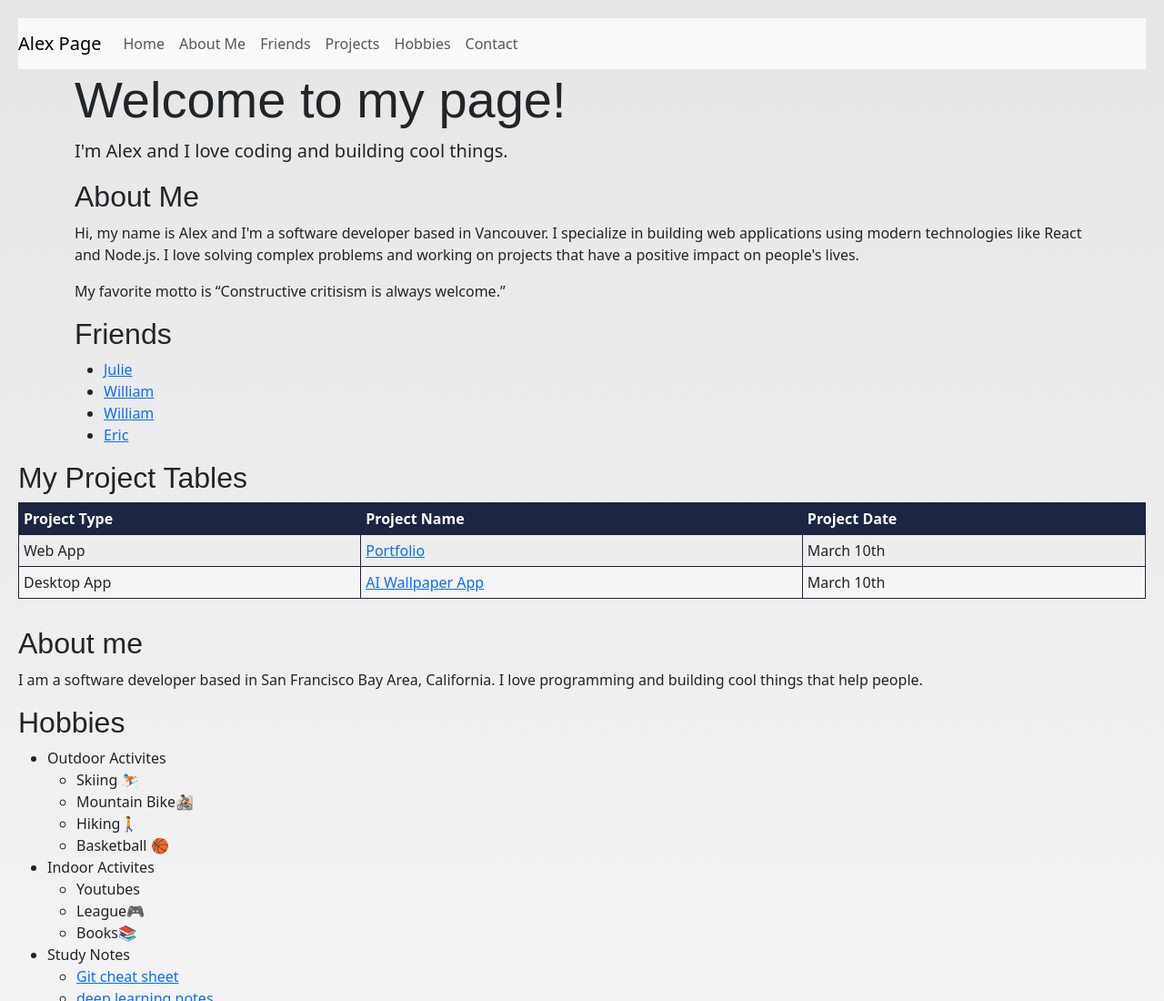
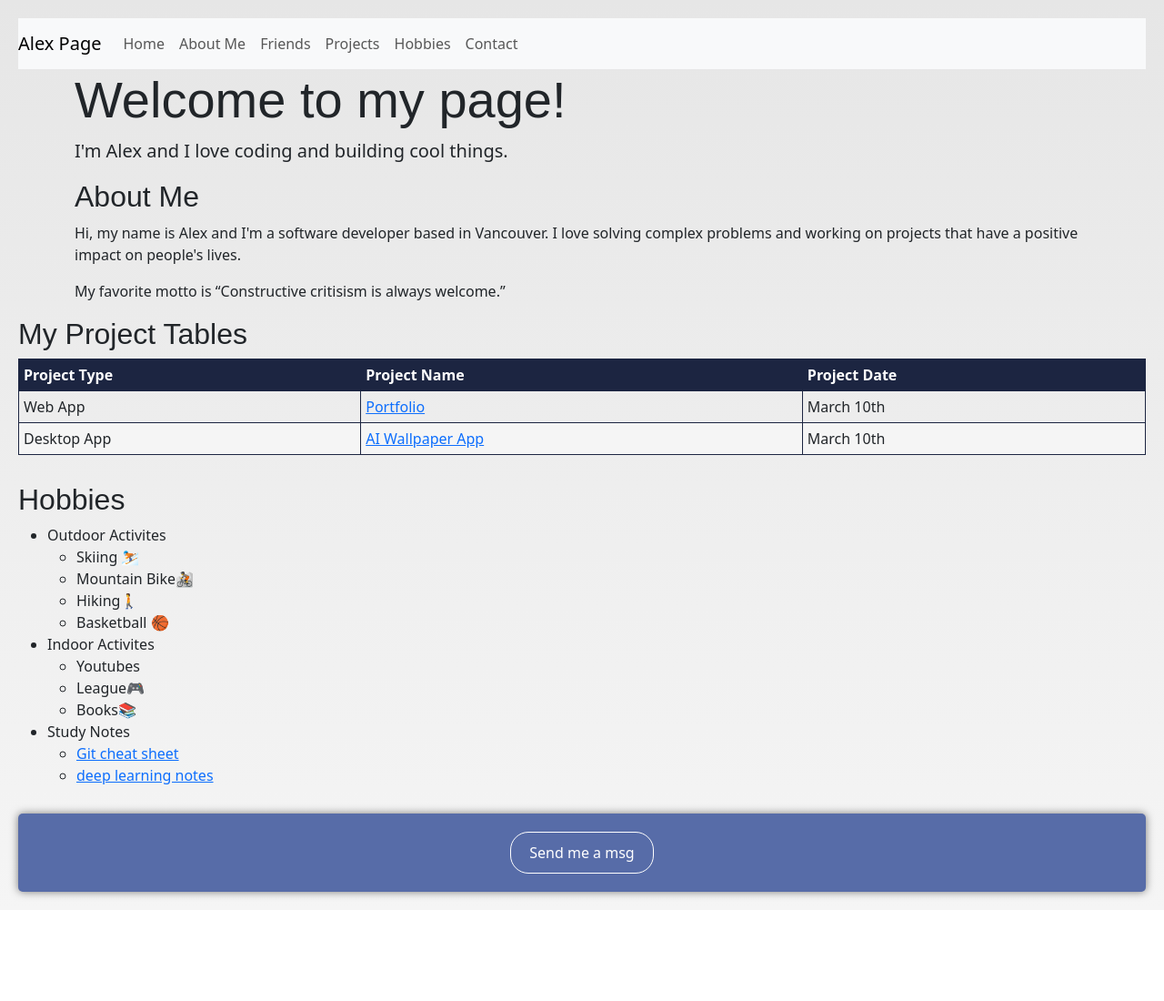
Before and after one commit to alexcheung0306/alexcheung0306.github.io, a plain HTML site: page index.html in a window 1280 px wide. Shown: the top 1100 px of the page at 91% size. After the commit the page ends 1000 px from the top, so only its background shows below. Drawn offline with nearby package versions, Linux system fonts and the light colour scheme.

Commit message:
removed about me and friends

```diff
--- a/index.html
+++ b/index.html
@@ -51,30 +51,13 @@
 
     <div id="about-me" class="container">
         <h2>About Me</h2>
-        <p>Hi, my name is Alex and I'm a software developer based in Vancouver. I specialize in building web
-            applications using modern technologies like React and Node.js. I love solving complex problems and working
+        <p>Hi, my name is Alex and I'm a software developer based in Vancouver. I love solving complex problems and working
             on projects that have a positive impact on people's lives.</p>
 
             <p> My favorite motto is <q>Constructive critisism is always welcome.</q></p>
     </div>
 
-    <div id="friends" class="container">
-        <h2>Friends</h2>
-        <ul>
-            <li>
-                <a href="https://www.linkedin.com/in/julie-zhao-9824b8211/">Julie</a>
-            </li>
-            <li>
-                <a href="https://github.com/AverageEnyineer98">William</a>
-            </li>
-            <li>
-                <a href="https://github.com/AverageEnyineer98">William</a>
-            </li>
-            <li>
-                <a href="https://www.facebook.com/chan.koonlam">Eric</a>
-            </li>
-        </ul>
-    </div>
+
     <div class="project">
         <h2>My Project Tables</h2>
         <table>
@@ -102,8 +85,6 @@
         </table>
     </div>
     <div class="hobby">
-        <h2>About me</h2>
-        <p>I am a software developer based in San Francisco Bay Area, California. I love programming and building cool things that help people.</p>
 
         <h2>Hobbies</h2>
         <ul>
@@ -126,7 +107,6 @@
                 <ul>
                     <li><a href="./notes/git_commands_cheatsheet.html">Git cheat sheet</a></li>
                     <li><a href="./notes/deep_learning.html">deep learning notes</a></li>
-
                 </ul>
             </li>
 
```
Also changed, not shown: notes/deep_learning.html (+3 -0 lines).
